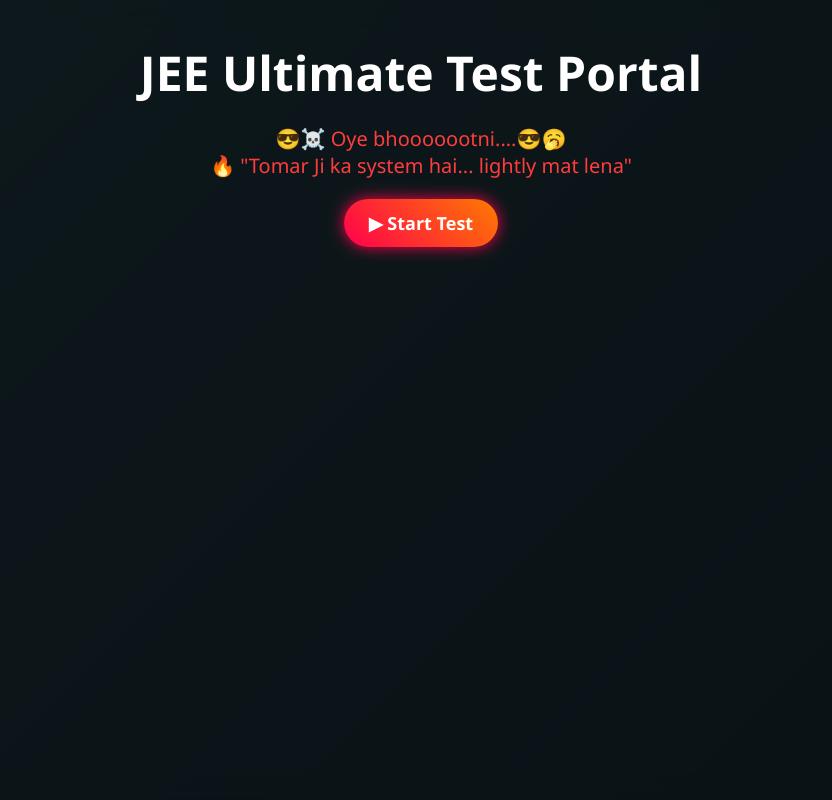
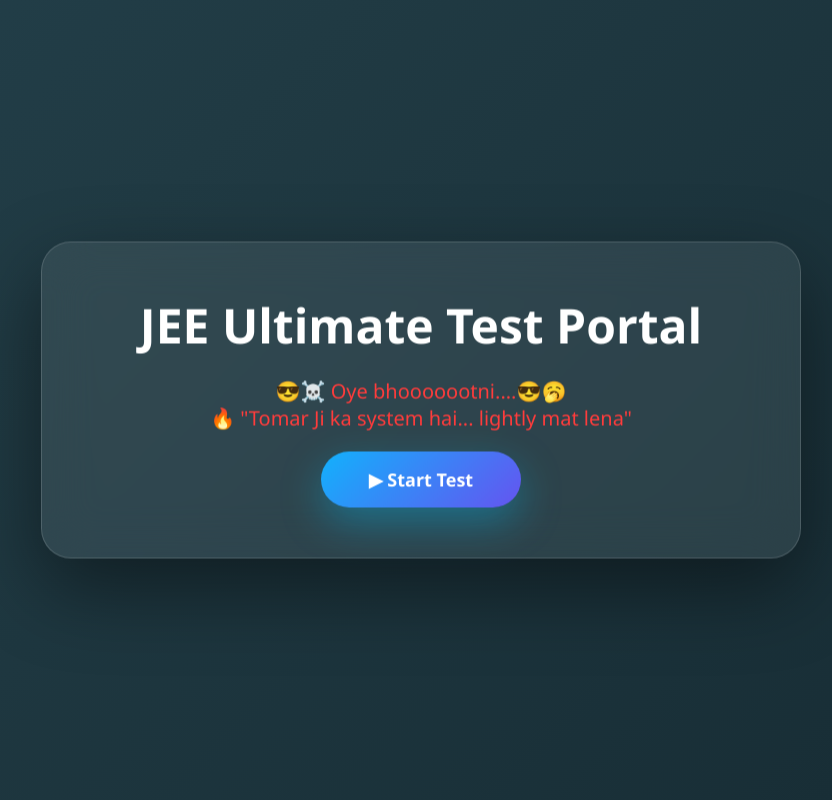
Before and after one commit to munna1127/Special-, a plain HTML site: page index.html in a window 1280 px wide. Shown: the whole page, without its empty margins (219-1051 px from the left). Drawn offline with Linux system fonts and the light colour scheme.

Commit message:
Refactor overlay and button styles in index.html

```diff
--- a/index.html
+++ b/index.html
@@ -22,12 +22,16 @@ animation:gradientMove 12s ease infinite;
 
 #overlay{
 position:absolute;
-width:100%;
-height:100%;
-overflow:auto;
-backdrop-filter:blur(12px);
-background:rgba(0,0,0,0.6);
-padding:40px;
+left:50%;
+top:50%;
+transform:translate(-50%,-50%);
+width:min(92%,760px);
+padding:50px;
+border-radius:30px;
+background:rgba(255,255,255,.08);
+backdrop-filter:blur(25px);
+border:1px solid rgba(255,255,255,.15);
+box-shadow:0 30px 80px rgba(0,0,0,.45);
 text-align:center;
 }
 
@@ -50,18 +54,30 @@ animation:fadeIn 2s ease;
 100%{opacity:1;transform:translateY(0);}
 }
 
-/* BUTTON */
 button{
-padding:12px 25px;
+padding:16px 48px;
 border:none;
-border-radius:30px;
+border-radius:60px;
+font-size:18px;
+font-weight:700;
 cursor:pointer;
-background:linear-gradient(45deg,#ff004c,#ff7a00);
-color:white;
-font-weight:bold;
-font-size:18px;
-box-shadow:0 0 15px #ff004c;
-transition:0.3s;
+color:#fff;
+background:linear-gradient(135deg,#00c6ff,#7c3aed,#ff0080);
+background-size:300% 300%;
+animation:gradientBtn 5s ease infinite;
+box-shadow:0 15px 40px rgba(0,198,255,.35);
+transition:.35s;
+}
+
+button:hover{
+transform:translateY(-4px) scale(1.05);
+box-shadow:0 20px 60px rgba(124,58,237,.5);
+}
+
+@keyframes gradientBtn{
+0%{background-position:0% 50%;}
+50%{background-position:100% 50%;}
+100%{background-position:0% 50%;}
 }
 
 button:hover{
```
